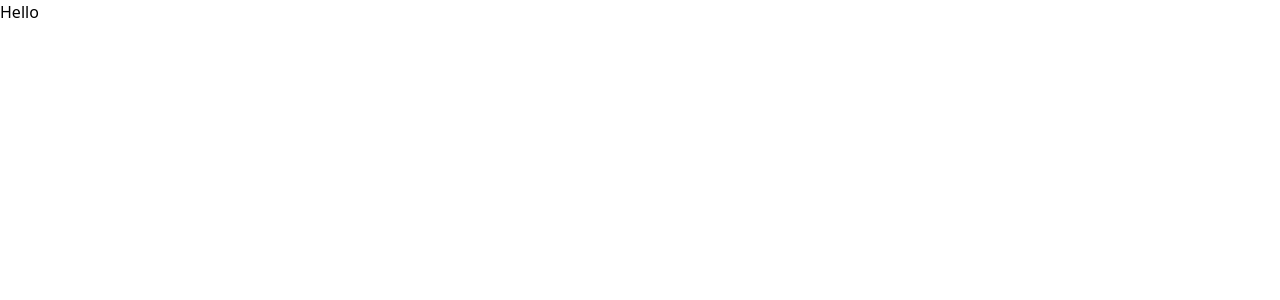
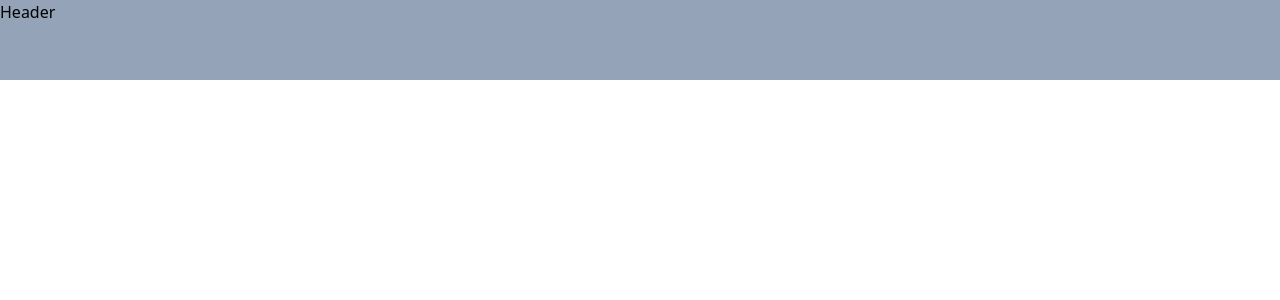
Before and after one commit to Humnashinkhan/Food_Ordering_App, a React (Create React App) app: page / in a window 1280 px wide. Shown: the top 300 px of the page. Built offline with nearby package versions, Linux system fonts and the light colour scheme.

Commit message:
first commit

```diff
--- a/src/App.js
+++ b/src/App.js
@@ -1,9 +1,10 @@
 import './App.css';
+import Header from './components/Header';
 
 function App() {
   return (
-    <div className="">
-           Hello
+    <div>
+     <Header/>
 
         </div>
   );
--- /dev/null
+++ b/src/components/Header.jsx
@@ -0,0 +1,12 @@
+import React from 'react'
+
+const Header = () => {
+  return (
+    <div className="h-20 bg-slate-400">
+     Header
+
+    </div>
+  )
+}
+
+export default Header
```
